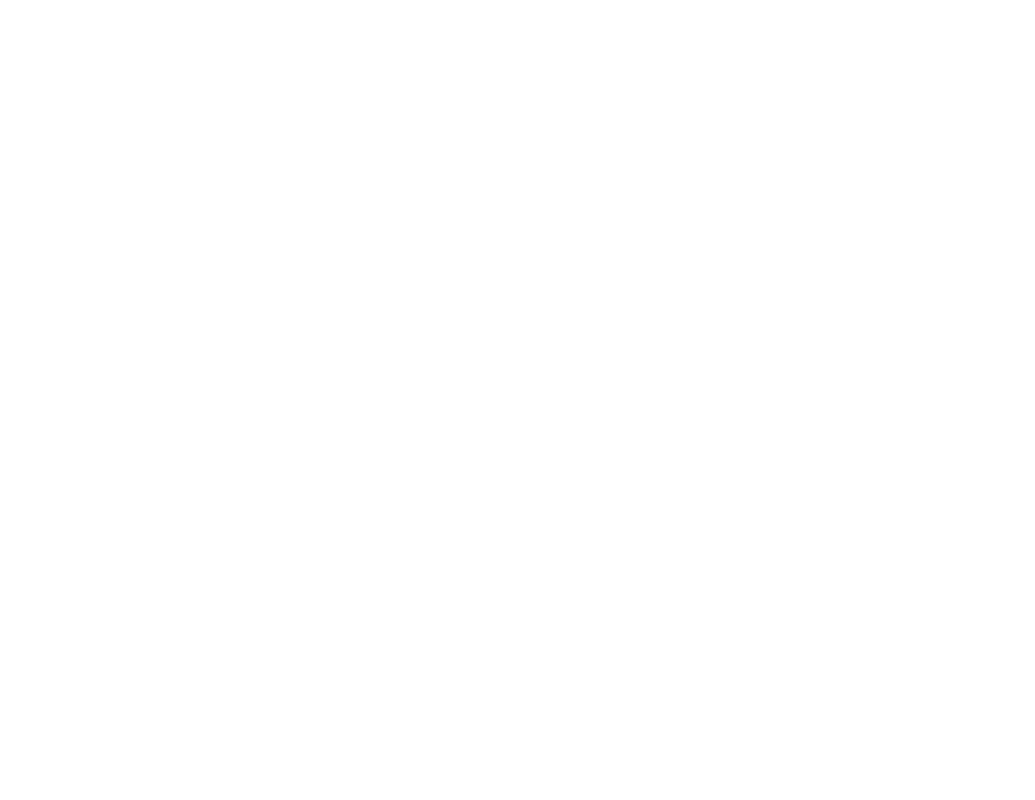
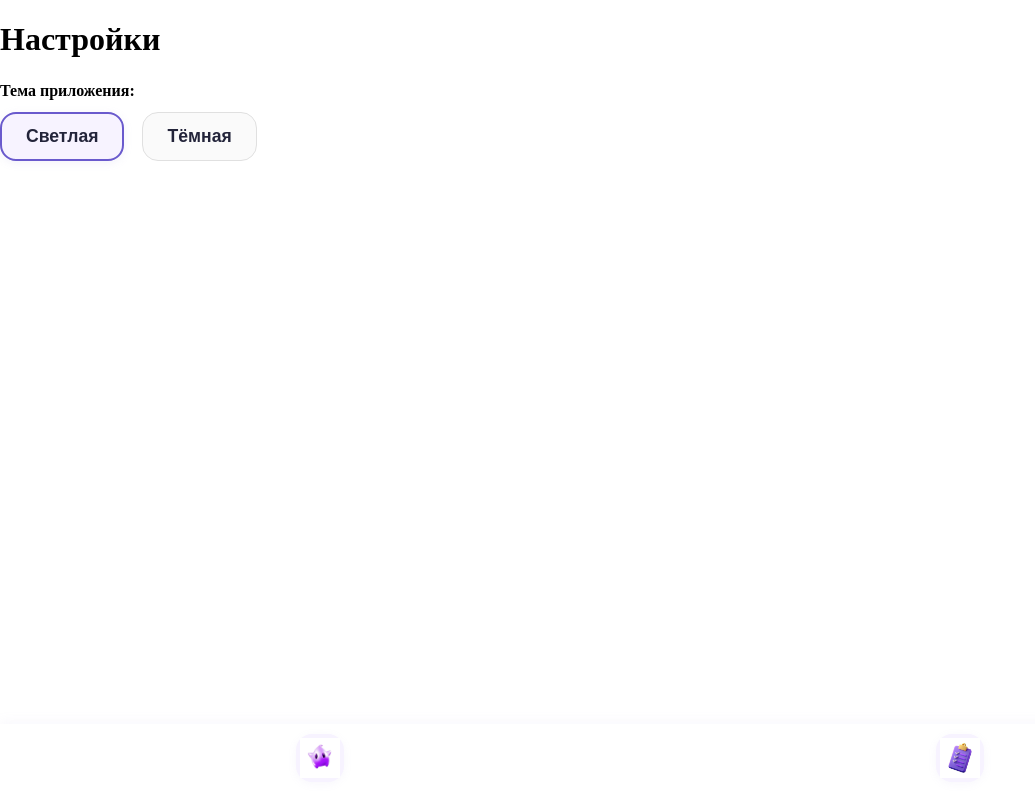
Before and after one commit to TOR2077/ZdorovoPopovich, a React (Create React App) app: page /settings in a window 1280 px wide. Before the commit this address had no page. Shown: the whole page, without its empty margins (0-1035 px from the left). Built offline with nearby package versions, Linux system fonts and the light colour scheme; sample sign-in values are in the browser's storage.

Commit message:
dark theme

```diff
--- a/src/App.jsx
+++ b/src/App.jsx
@@ -4,6 +4,7 @@ import Home from './pages/Home';
 import Page2 from './pages/Page2';
 import Registration from './pages/Registration';
 import Profile from './pages/Profile';
+import Settings from './pages/Settings';
 
 // localStorage.clear(); // Отключаю очистку localStorage
 
@@ -33,6 +34,7 @@ function App() {
         <Route path="/page2" element={<Page2 />} />
         <Route path="/registration" element={<Registration />} />
         <Route path="/profile" element={<Profile />} />
+        <Route path="/settings" element={<Settings />} />
       </Routes>
     </Router>
   );
--- a/src/pages/Home.jsx
+++ b/src/pages/Home.jsx
@@ -124,7 +124,7 @@ function Home({ setDirection }) {
           <div className="profile-dashboard-menu">
             <div className="profile-dashboard-item profile-dashboard-profile" onClick={() => { setShowDashboard(false); navigate('/profile'); }}>Профиль</div>
             <div className="profile-dashboard-divider"></div>
-            <div className="profile-dashboard-item">Настройки</div>
+            <div className="profile-dashboard-item" onClick={() => { setShowDashboard(false); navigate('/settings'); }}>Настройки</div>
             <div className="profile-dashboard-item">Конфиденциальность</div>
             <div className="profile-dashboard-divider"></div>
             <div className="profile-dashboard-item logout-item" onClick={() => window.Telegram.WebApp.close()}>Выход</div>
--- /dev/null
+++ b/src/pages/Settings.css
@@ -0,0 +1,18 @@
+.settings-container {
+  max-width: 480px;
+  margin: 0 auto;
+  padding: 32px 16px 90px 16px;
+  background: #fff;
+  border-radius: 18px;
+  box-shadow: 0 2px 12px #a49ad622;
+  font-size: 1.1rem;
+  color: #23243a;
+  min-height: 100vh;
+  box-sizing: border-box;
+  position: relative;
+}
+.settings-container h1 {
+  color: #6a5acd;
+  margin-bottom: 18px;
+  font-size: 2rem;
+}
--- /dev/null
+++ b/src/pages/Settings.jsx
@@ -0,0 +1,48 @@
+import React, { useState, useEffect } from 'react';
+import BottomNav from '../components/BottomNav';
+
+const THEMES = [
+  { key: 'light', label: 'Светлая' },
+  { key: 'dark', label: 'Тёмная' },
+];
+
+export default function Settings() {
+  const [theme, setTheme] = useState(() => localStorage.getItem('theme') || 'light');
+
+  useEffect(() => {
+    document.body.setAttribute('data-theme', theme);
+    localStorage.setItem('theme', theme);
+  }, [theme]);
+
+  return (
+    <div className="settings-container">
+      <h1>Настройки</h1>
+      <div style={{margin: '24px 0'}}>
+        <div style={{fontWeight: 600, marginBottom: 12}}>Тема приложения:</div>
+        <div style={{display: 'flex', gap: 18}}>
+          {THEMES.map(t => (
+            <button
+              key={t.key}
+              onClick={() => setTheme(t.key)}
+              style={{
+                padding: '12px 24px',
+                borderRadius: 16,
+                border: theme === t.key ? '2px solid #6a5acd' : '1.5px solid #e0e0e0',
+                background: theme === t.key ? '#f7f3ff' : '#fafafa',
+                color: '#23243a',
+                fontWeight: 600,
+                cursor: 'pointer',
+                fontSize: '1.1rem',
+                boxShadow: theme === t.key ? '0 2px 8px #a49ad622' : 'none',
+                outline: 'none',
+              }}
+            >
+              {t.label}
+            </button>
+          ))}
+        </div>
+      </div>
+      <BottomNav />
+    </div>
+  );
+}
```
